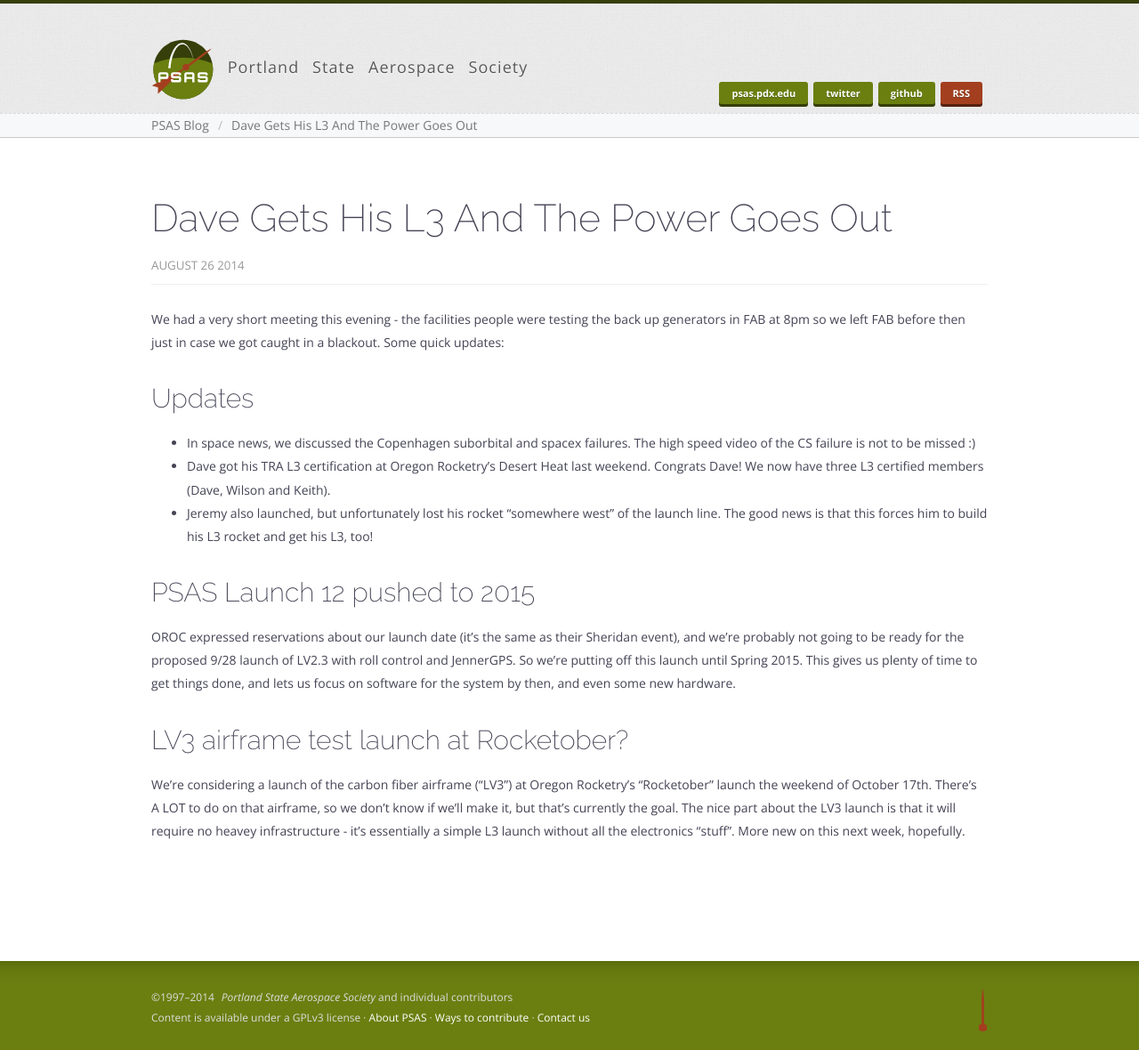
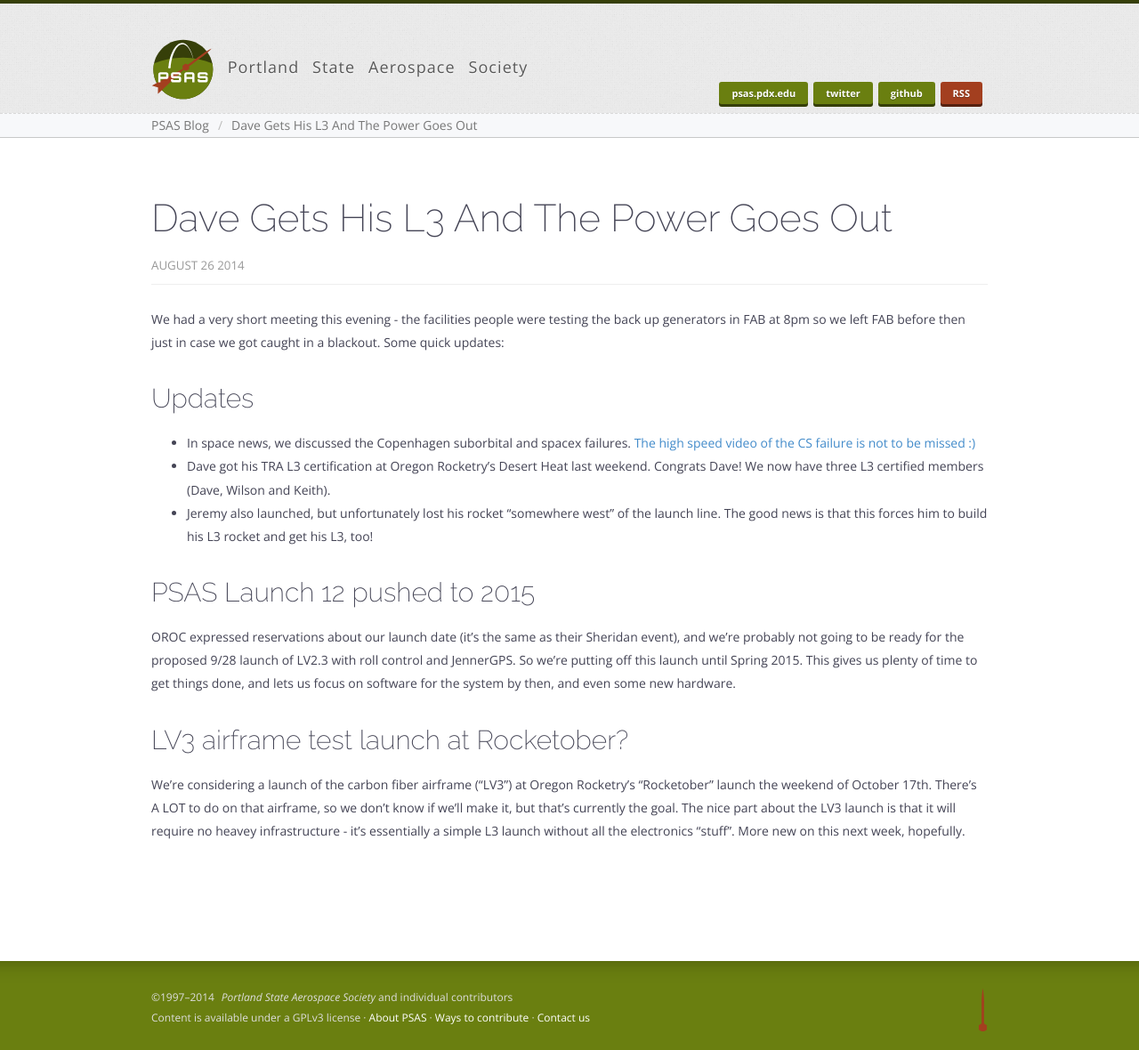
Before and after one commit to psas/blog, a Jekyll site: the page built from _posts/2014-08-26-dave-gets-his-l3-and-the-power-goes-out.markdown, in a window 1280 px wide. Shown: the whole page at 89% size. Built offline with Jekyll 4.4.1, drawn with Linux system fonts in a browser that asks for light colours; part of the change alters nothing that is shown.

```diff
--- a/_posts/2014-08-26-dave-gets-his-l3-and-the-power-goes-out.markdown
+++ b/_posts/2014-08-26-dave-gets-his-l3-and-the-power-goes-out.markdown
@@ -6,14 +6,16 @@ We had a very short meeting this evening - the facilities people were testing th
 
 ## Updates
 
-- In space news, we discussed the Copenhagen suborbital and spacex failures. The high speed video of the CS failure is not to be missed :)
-- Dave got his TRA L3 certification at Oregon Rocketry's Desert Heat last weekend. Congrats Dave! We now have three L3 certified members (Dave, Wilson and Keith).
-- Jeremy also launched, but unfortunately lost his rocket "somewhere west" of the launch line. The good news is that this forces him to build his L3 rocket and get his L3, too!
+ - In space news, we discussed the Copenhagen suborbital and spacex failures. [The high speed video of the CS failure is not to be missed :)](https://www.youtube.com/watch?v=f-4n-2MtECE)
+ - Dave got his TRA L3 certification at Oregon Rocketry's Desert Heat last weekend. Congrats Dave! We now have three L3 certified members (Dave, Wilson and Keith).
+ - Jeremy also launched, but unfortunately lost his rocket "somewhere west" of the launch line. The good news is that this forces him to build his L3 rocket and get his L3, too!
+
 
 ## PSAS Launch 12 pushed to 2015
 
 OROC expressed reservations about our launch date (it's the same as their Sheridan event), and we're probably not going to be ready for the proposed 9/28 launch of LV2.3 with roll control and JennerGPS. So we're putting off this launch until Spring 2015. This gives us plenty of time to get things done, and lets us focus on software for the system by then, and even some new hardware.
 
+
 ## LV3 airframe test launch at Rocketober?
 
 We're considering a launch of the carbon fiber airframe ("LV3") at Oregon Rocketry's "Rocketober" launch the weekend of October 17th. There's A LOT to do on that airframe, so we don't know if we'll make it, but that's currently the goal. The nice part about the LV3 launch is that it will require no heavey infrastructure - it's essentially a simple L3 launch without all the electronics "stuff". More new on this next week, hopefully.
```
